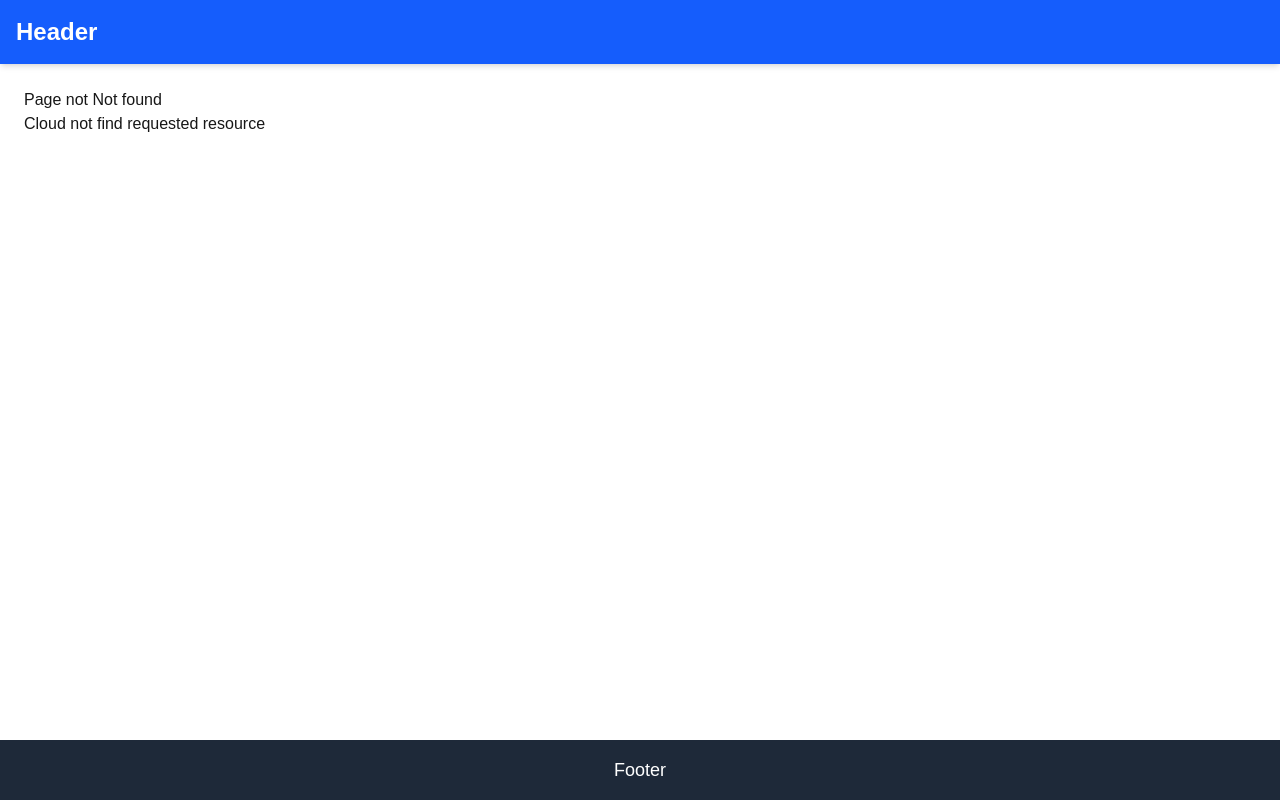
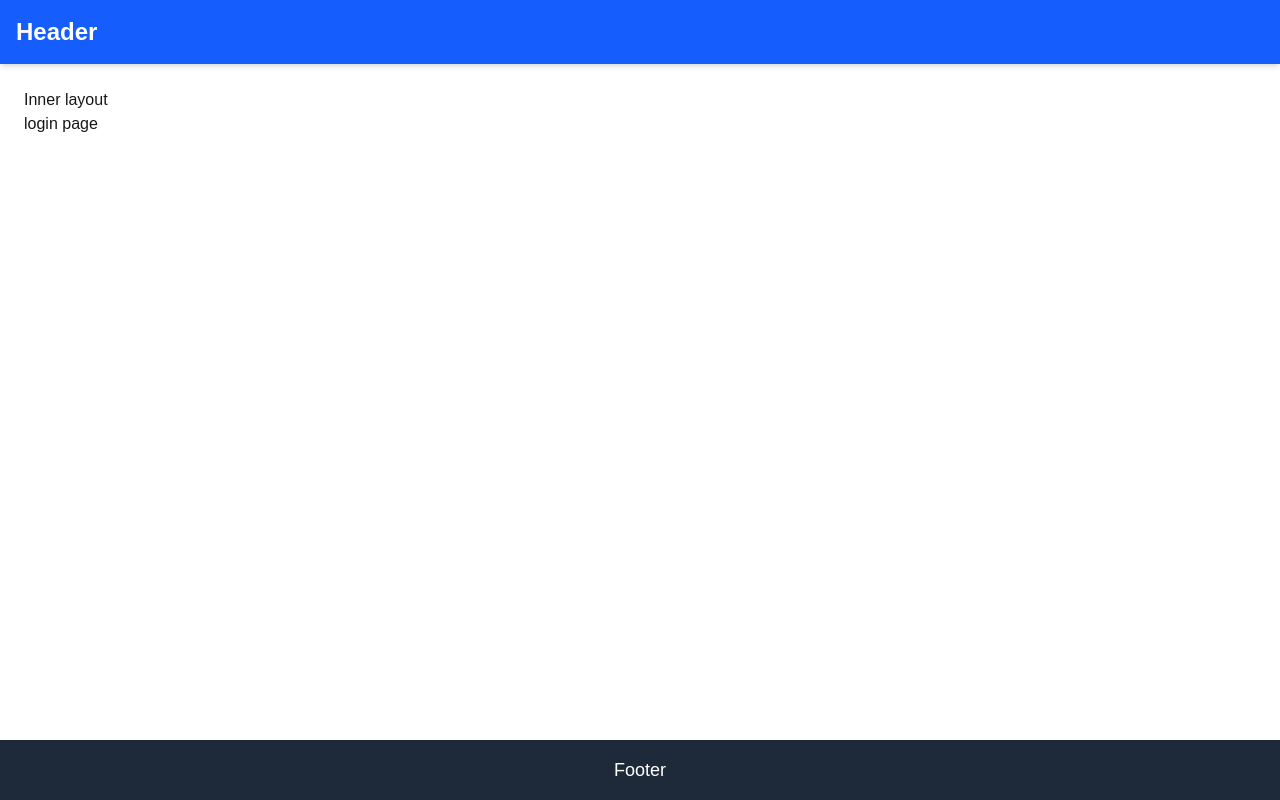
Before and after one commit to Yibeltal-0849/next-js-practice, a Next.js app: page /with-auth-layout/login in a window 1280 px wide. Before the commit this address had no page. Built offline with nearby package versions, Linux system fonts and the light colour scheme.

Commit message:
route group layout

```diff
--- /dev/null
+++ b/app/(auth)/with-auth-layout/layout.tsx
@@ -0,0 +1,11 @@
+import React from 'react'
+// this is route group layout or to give layout for some route ,not all grouped route
+
+export default function AuthLayout({children,}:{children:React.ReactNode}) {
+  return (
+    <div>
+      <h2>Inner layout</h2>
+      {children }
+    </div>
+  )
+}
--- /dev/null
+++ b/app/(auth)/with-auth-layout/login/page.tsx
@@ -0,0 +1,9 @@
+import React from 'react'
+
+export default function Login() {
+  return (
+    <div>
+      <h1>login page</h1>
+    </div>
+  )
+}
--- /dev/null
+++ b/app/(auth)/with-auth-layout/register/page.tsx
@@ -0,0 +1,9 @@
+import React from 'react'
+
+export default function Register() {
+  return (
+    <div>
+      <h1>Register</h1>
+    </div>
+  )
+}
```
Also changed, not shown: note.txt.
